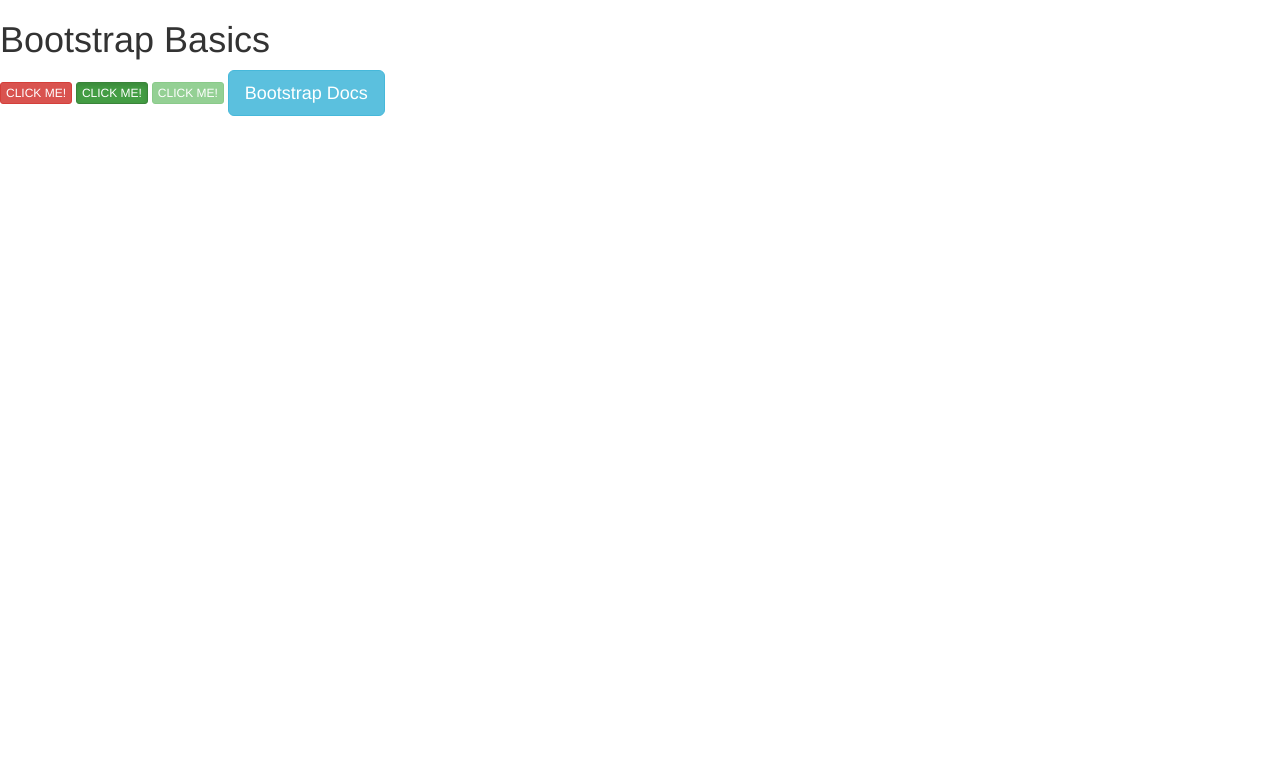
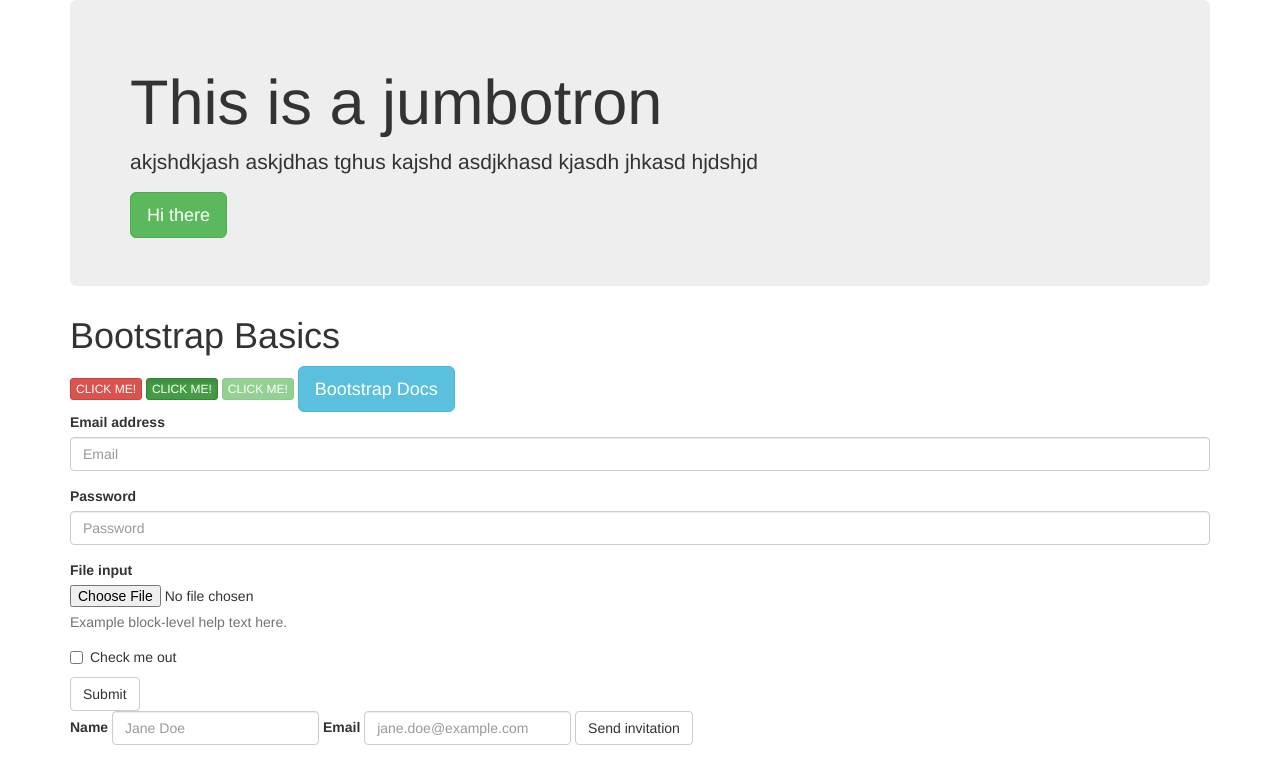
Before and after one commit to imanik8/bootstrap-projects, a plain HTML site: page Bootstrap Basics/basics.html in a window 1280 px wide. Drawn offline with nearby package versions, Linux system fonts and the light colour scheme.

Commit message:
jumbotron and forms

```diff
--- a/Bootstrap Basics/basics.html
+++ b/Bootstrap Basics/basics.html
@@ -7,11 +7,61 @@
 
 </head>
 <body>
+
+<div class="container">
+	<div class="jumbotron">
+		<h1>This is a jumbotron</h1>
+		<p>akjshdkjash askjdhas tghus kajshd asdjkhasd kjasdh jhkasd  hjdshjd</p>
+		<button class="btn btn-success btn-lg">Hi there</button>
+	</div>
+
 	<h1>Bootstrap Basics</h1>
 	<button class="btn btn-danger btn-xs">CLICK ME!</button>
 	<button class="btn btn-success btn-xs active">CLICK ME!</button>
 	<button class="btn btn-success btn-xs" disabled="disabled">CLICK ME!</button>
 
 	<a href="http://www.getbootstrap.com" class="btn btn-info btn-lg">Bootstrap Docs</a>
+
+<!-- 	.form-group
+	.form-control -->
+
+	<form>
+	  <div class="form-group">
+	    <label for="exampleInputEmail1">Email address</label>
+	    <input type="email" class="form-control" id="exampleInputEmail1" placeholder="Email">
+	  </div>
+	  <div class="form-group">
+	    <label for="exampleInputPassword1">Password</label>
+	    <input type="password" class="form-control" id="exampleInputPassword1" placeholder="Password">
+	  </div>
+	  <div class="form-group">
+	    <label for="exampleInputFile">File input</label>
+	    <input type="file" id="exampleInputFile">
+	    <p class="help-block">Example block-level help text here.</p>
+	  </div>
+	  <div class="checkbox">
+	    <label>
+	      <input type="checkbox"> Check me out
+	    </label>
+	  </div>
+	  <button type="submit" class="btn btn-default">Submit</button>
+	</form>
+
+
+	<!-- Inline Form -->
+	<form class="form-inline">
+	  <div class="form-group">
+	    <label for="exampleInputName2">Name</label>
+	    <input type="text" class="form-control" id="exampleInputName2" placeholder="Jane Doe">
+	  </div>
+	  <div class="form-group">
+	    <label for="exampleInputEmail2">Email</label>
+	    <input type="email" class="form-control" id="exampleInputEmail2" placeholder="jane.doe@example.com">
+	  </div>
+	  <button type="submit" class="btn btn-default">Send invitation</button>
+	</form>
+</div>
+
+
 </body>
 </html>
```
